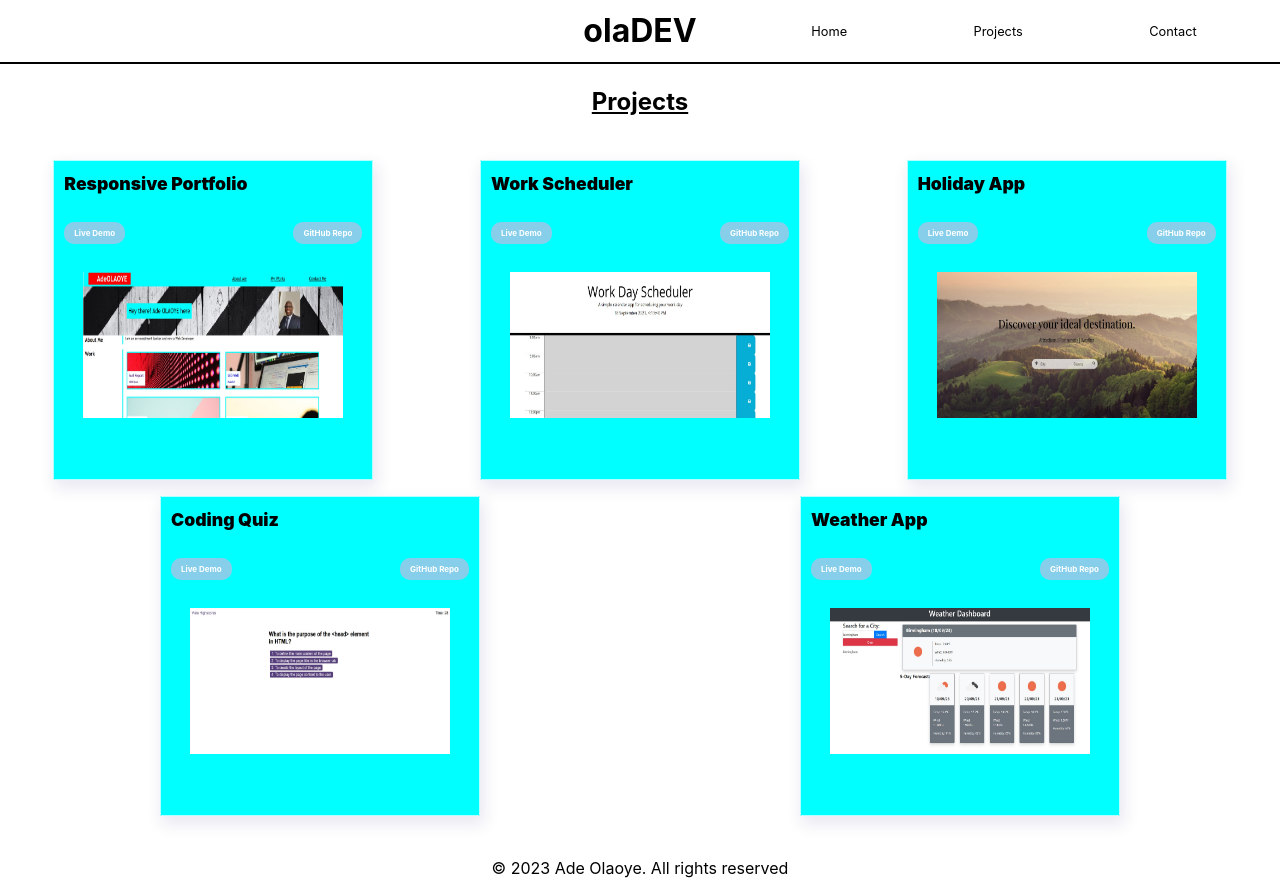
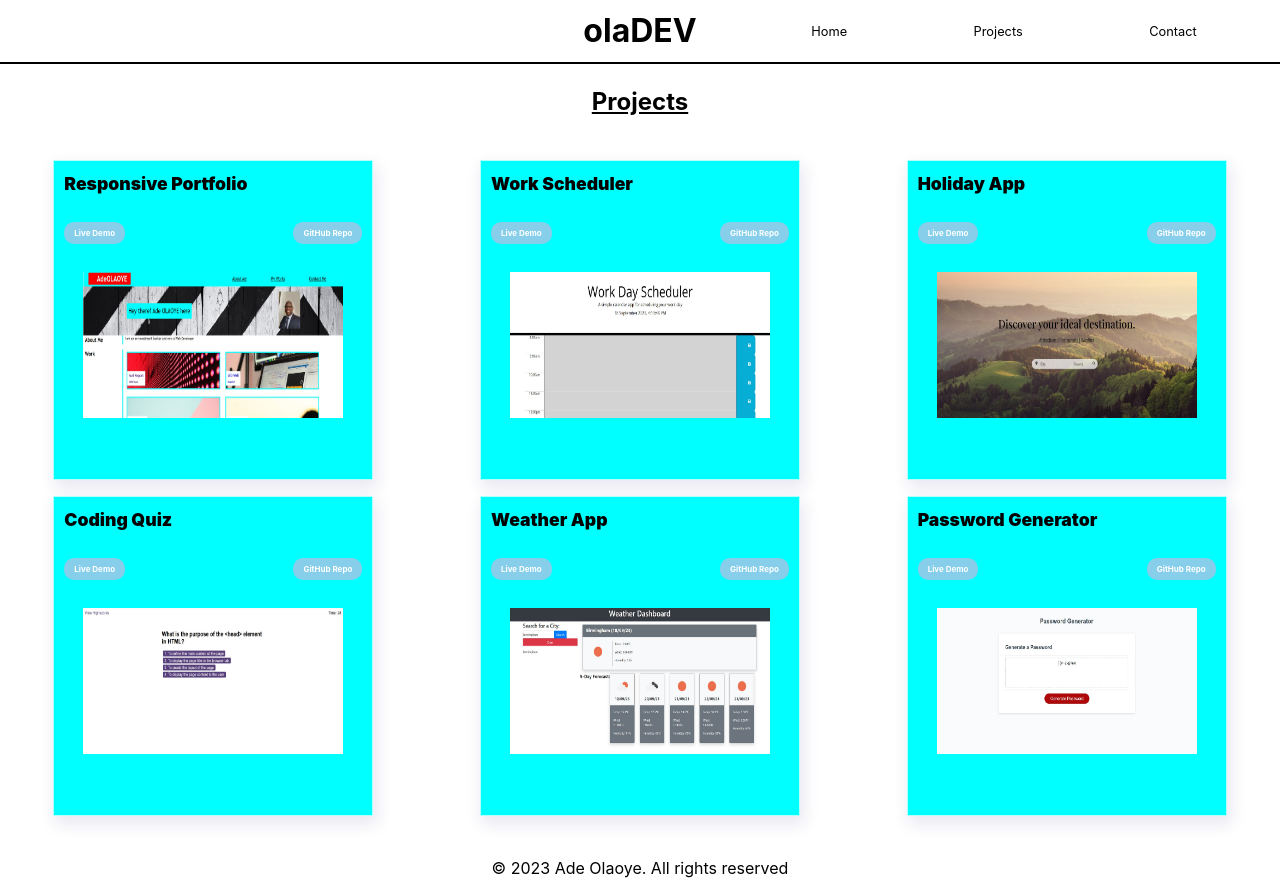
Before and after one commit to adeolaoye/my-react-portfolio, a React (Vite) app: page /projects in a window 1280 px wide. Built offline with nearby package versions, Linux system fonts and the light colour scheme.

Commit message:
replace projectLinks.js with projectLink.json

```diff
--- a/src/components/projectLinks.js
+++ /dev/null
@@ -1,45 +0,0 @@
-import responsivePortfolio from '../../public/images/responsive-portfolio.jpg'
-import codeQuiz from '../../public/images/quiz.jpg'
-import workScheduler from '../../public/images/work-scheduler.jpg'
-import holidayApp from '../../public/images/holiday-app.jpg'
-import weatherApp from '../../public/images/weather-app.jpg'
-
-const projectLinks = [
-    {
-      id: 1,
-      title: 'Responsive Portfolio',
-      url: 'https://adeolaoye.github.io/responsive-portfolio-page',
-      gitUrl: 'https://github.com/adeolaoye/responsive-portfolio-page',
-      src: responsivePortfolio,
-    },
-    {
-      id: 2,
-      title: 'Work Scheduler',
-      url: 'https://adeolaoye.github.io/work-day-scheduler',
-      gitUrl: 'https://github.com/adeolaoye/work-day-scheduler',
-      src: workScheduler,
-    },
-    {
-      id: 3,
-      title: 'Holiday App',
-      url: 'https://adeolaoye.github.io/holiday-app',
-      gitUrl: 'https://github.com/adeolaoye/holiday-app',
-      src: holidayApp,
-    },
-    {
-      id: 4,
-      title: 'Coding Quiz',
-      url: 'https://adeolaoye.github.io/coding-quiz/',
-      gitUrl: 'https://github.com/adeolaoye/responsive-portfolio-page',
-      src: codeQuiz,
-    },
-    {
-        id: 5,
-        title: 'Weather App',
-        url: 'https://adeolaoye.github.io/weather-forecast-app/',
-        gitUrl: 'https://github.com/adeolaoye/weather-forecast-app',
-        src: weatherApp,
-    }
-  ];
-
-  export default projectLinks;
--- /dev/null
+++ b/src/components/projectLinks.json
@@ -0,0 +1,44 @@
+[
+    {
+      "id": 1,
+      "title": "Responsive Portfolio",
+      "url": "https://adeolaoye.github.io/responsive-portfolio-page",
+      "gitUrl": "https://github.com/adeolaoye/responsive-portfolio-page",
+      "src": "../../public/images/responsive-portfolio.jpg"
+    },
+    {
+      "id": 2,
+      "title": "Work Scheduler",
+      "url": "https://adeolaoye.github.io/work-day-scheduler",
+      "gitUrl": "https://github.com/adeolaoye/work-day-scheduler",
+      "src": "../../public/images/work-scheduler.jpg"
+    },
+    {
+      "id": 3,
+      "title": "Holiday App",
+      "url": "https://adeolaoye.github.io/holiday-app",
+      "gitUrl": "https://github.com/adeolaoye/holiday-app",
+      "src": "../../public/images/holiday-app.jpg"
+    },
+    {
+      "id": 4,
+      "title": "Coding Quiz",
+      "url": "https://adeolaoye.github.io/coding-quiz/",
+      "gitUrl": "https://github.com/adeolaoye/responsive-portfolio-page",
+      "src": "../../public/images/quiz.jpg"
+    },
+    {
+      "id": 5,
+      "title": "Weather App",
+      "url": "https://adeolaoye.github.io/weather-forecast-app/",
+      "gitUrl": "https://github.com/adeolaoye/weather-forecast-app",
+      "src": "../../public/images/weather-app.jpg"
+    },
+    {
+        "id": 6,
+        "title": "Password Generator",
+        "url": "https://adeolaoye.github.io/05-password-generator/",
+        "gitUrl": "https://github.com/adeolaoye/05-password-generator",
+        "src": "../../public/images/pass-gen.jpg"
+      }
+  ]
--- a/src/pages/Projects.jsx
+++ b/src/pages/Projects.jsx
@@ -1,5 +1,5 @@
 import UnitProject from '../components/UnitProject';
-import projectLinks from '../components/projectLinks';
+import projectLinks from '../components/projectLinks.json';
 
 const Projects = () => {
   return (
```
Also changed, not shown: public/images/pass-gen.jpg (added).
